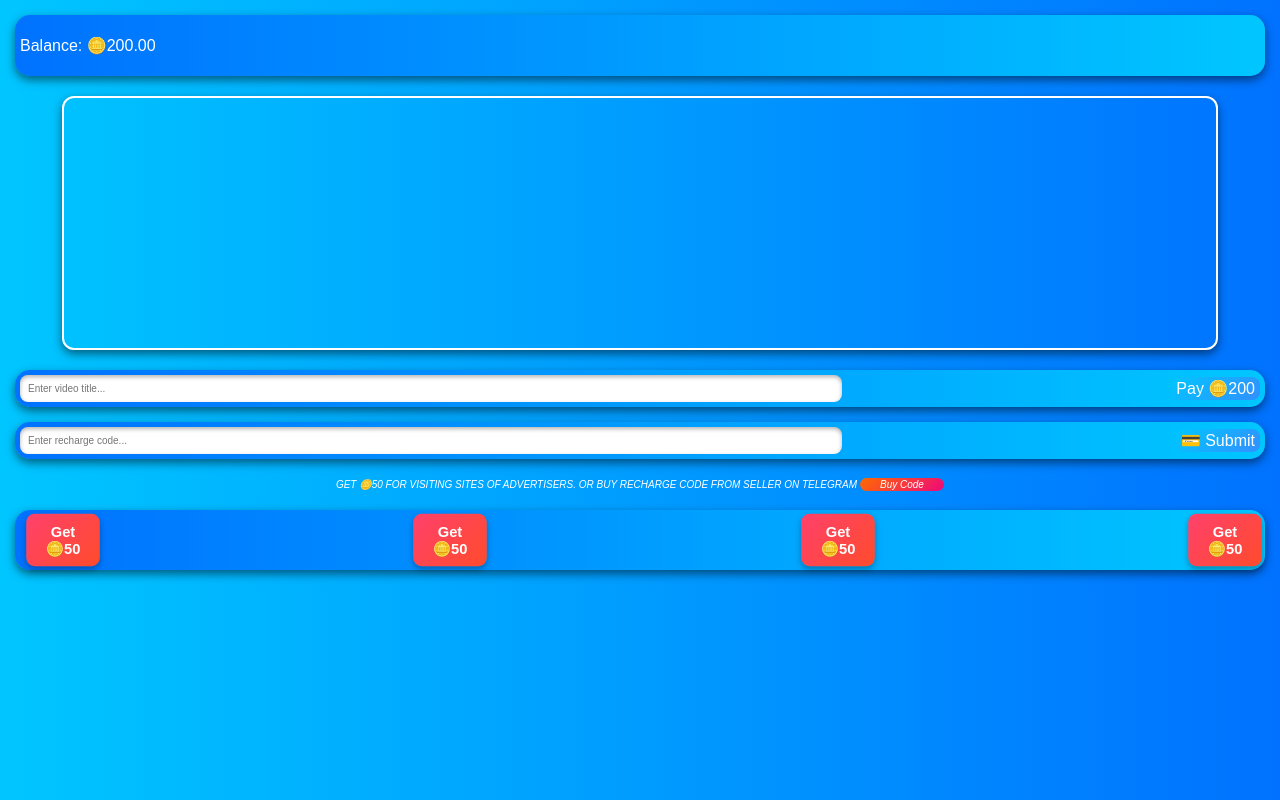
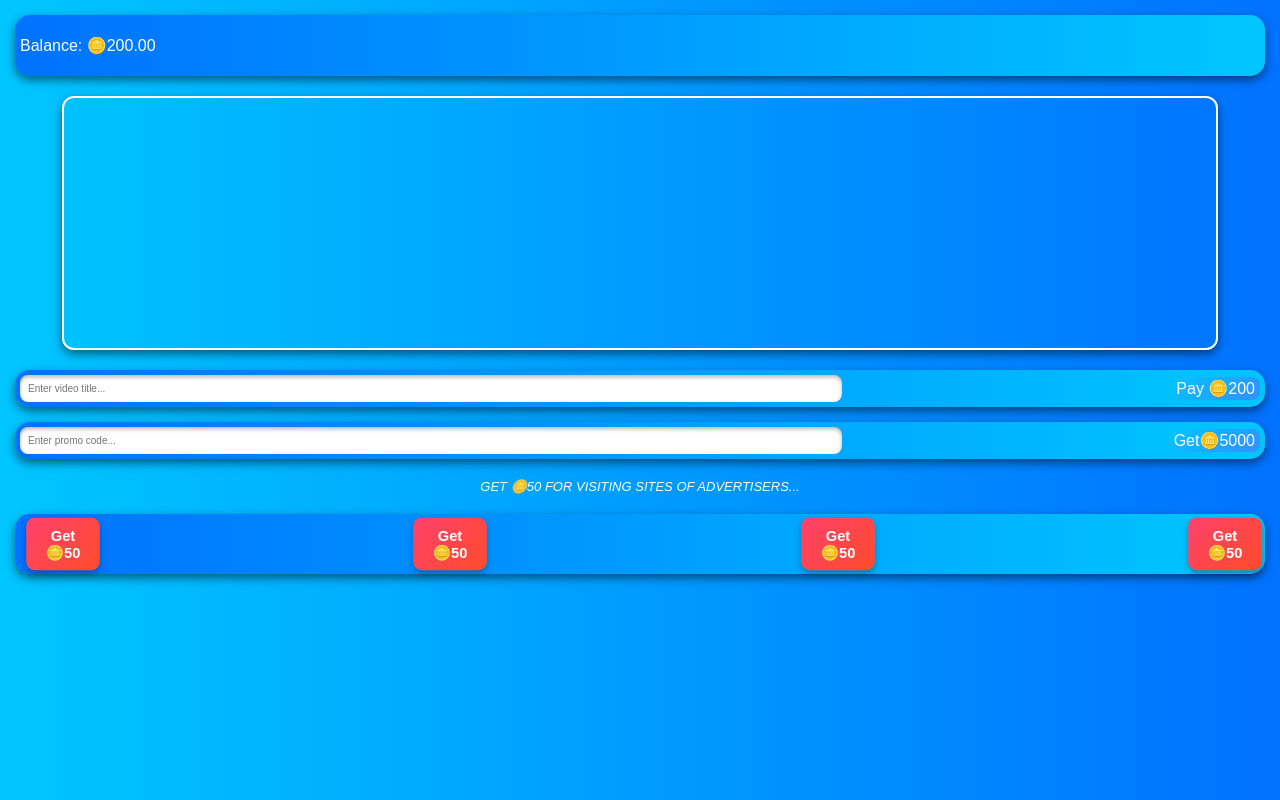
Before and after one commit to IBRAHIMV69/i-Tube-1, a plain HTML site: page Index.html in a window 1280 px wide. Drawn offline with Linux system fonts and the light colour scheme.

Commit message:
Update Index.html

```diff
--- a/Index.html
+++ b/Index.html
@@ -89,7 +89,7 @@
         }
         .description {
             margin: 20px;
-            font-size: 10px;
+            font-size: 13px;
             text-align: center;
             color: #ffff;
             font-style: italic;
@@ -122,13 +122,13 @@
     </div>
 
     <div class="promo-code">
-        <input type="text" id="promoCodeInput" placeholder="Enter recharge code...">
-        <button onclick="applyPromoCode()">💳 Submit</button>
+        <input type="text" id="promoCodeInput" placeholder="Enter promo code...">
+        <button onclick="applyPromoCode()">Get🪙5000</button>
     </div>    </a>
     </div>
 
     <!-- Short Description -->
-    <p class="description">GET 🪙50 FOR VISITING SITES OF ADVERTISERS. OR BUY RECHARGE CODE FROM SELLER ON TELEGRAM <a href="https://t.me/BuyCode_drs" target="_blank" class="url-button">Buy Code</a></p></p>
+    <p class="description">GET 🪙50 FOR VISITING SITES OF ADVERTISERS...</p></p>
     <div class="url-buttons">
         <a href="https://zireemilsoude.net/4/7908761" target="_blank" id="url1" onclick="markUrlVisited(0)">
             <span>Get 🪙50</span>
```
